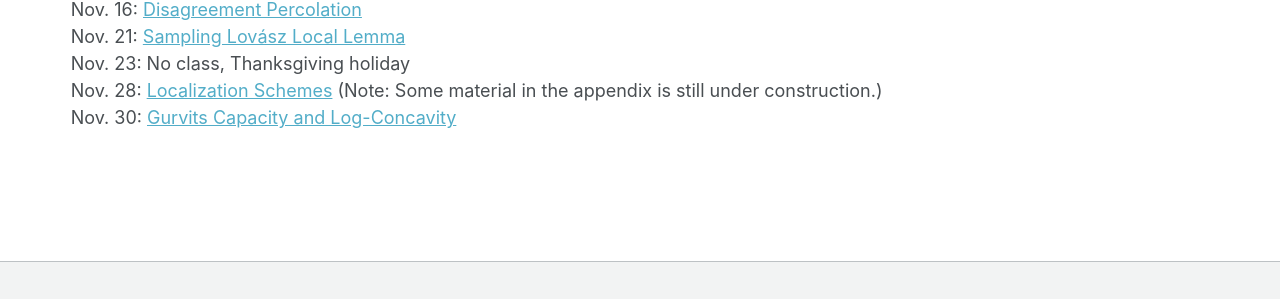
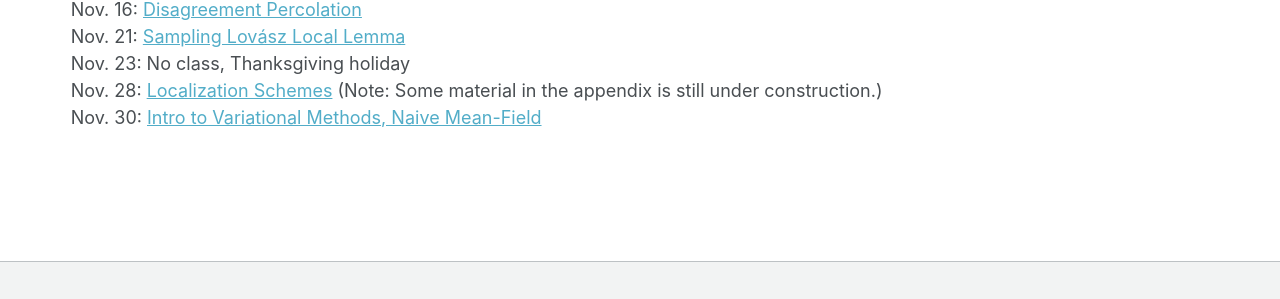
Before and after one commit to kuikuiliu/kuikuiliu.github.io, a Jekyll site: the page built from _teaching/fall2023-counting-sampling.md, in a window 1280 px wide. Shown: the part 1878-2177 px from the top of the page. Built offline with Jekyll 4.4.1, drawn with Linux system fonts in a browser that asks for light colours.

Commit message:
lec22 naive mean-field

```diff
--- a/_teaching/fall2023-counting-sampling.md
+++ b/_teaching/fall2023-counting-sampling.md
@@ -70,4 +70,4 @@ Nov. 16: [Disagreement Percolation](/files/au2023/6S891-lec19.pdf) <br />
 Nov. 21: [Sampling Lov&aacute;sz Local Lemma](/files/au2023/6S891-lec20.pdf) <br />
 Nov. 23: No class, Thanksgiving holiday <br />
 Nov. 28: [Localization Schemes](/files/au2023/6S891-lec21.pdf) (Note: Some material in the appendix is still under construction.) <br />
-Nov. 30: [Gurvits Capacity and Log-Concavity](/files/au2023/6S891-lec22.pdf) <br />
+Nov. 30: [Intro to Variational Methods, Naive Mean-Field](/files/au2023/6S891-lec22.pdf) <br />
```
Also changed, not shown: 5 other files.
